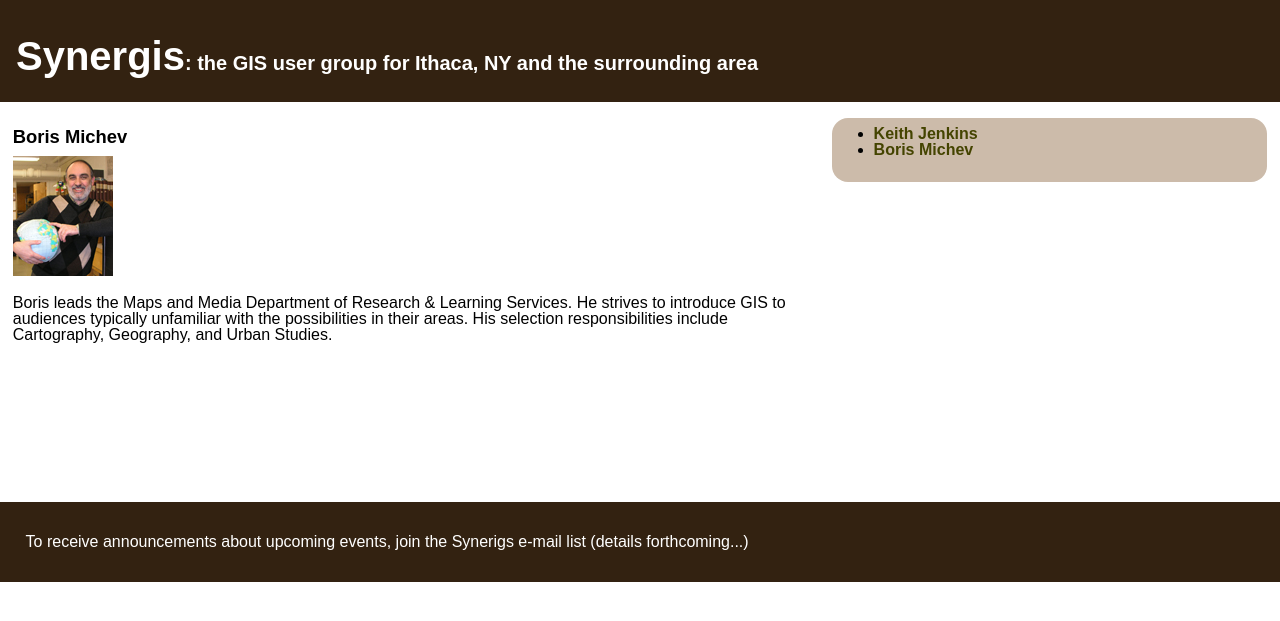
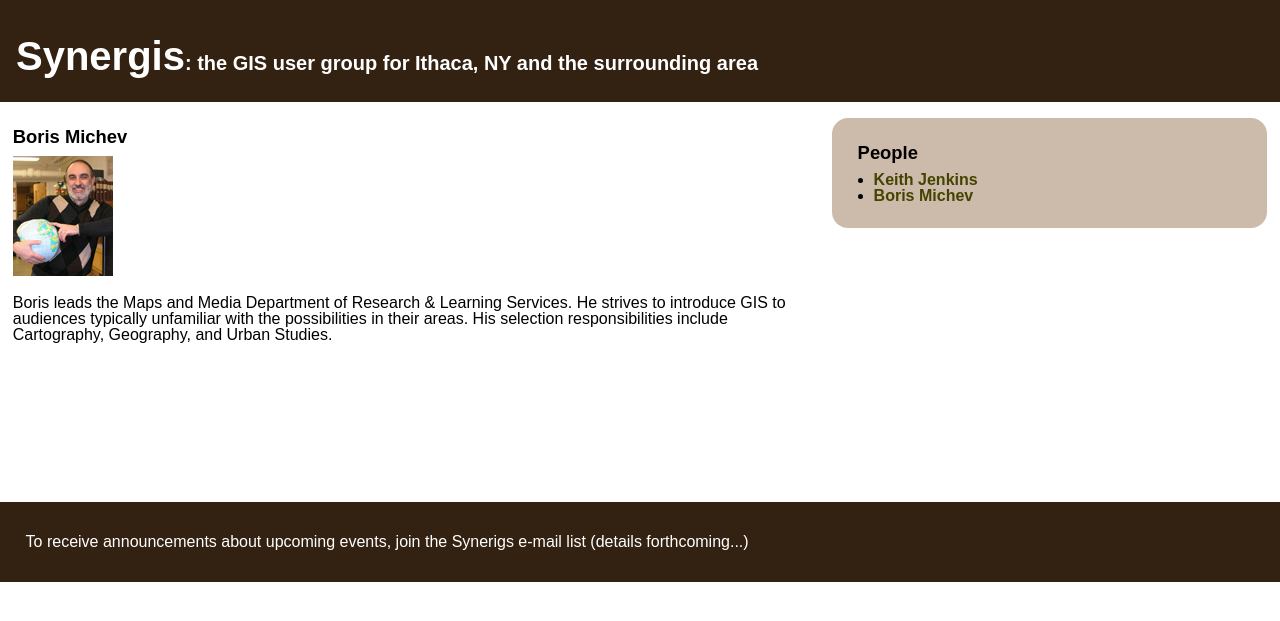
Before and after one commit to synergis-ny/synergis-ny.github.io, a Jekyll site: the page built from _posts/people/0000-01-01-boris-michev.md, in a window 1280 px wide. Shown: the top 621 px of the page. Built offline with Jekyll 4.4.1, drawn with Linux system fonts in a browser that asks for light colours.

Commit message:
Update aside-people.html

```diff
--- a/_includes/aside-people.html
+++ b/_includes/aside-people.html
@@ -1,4 +1,5 @@
 <aside class="people">
+    <h2>People</h2>
     <ul>
     {% for person in site.categories.people %}
         <li><a href={{ person.url }}>{{ person.title }}</a></li>
```
